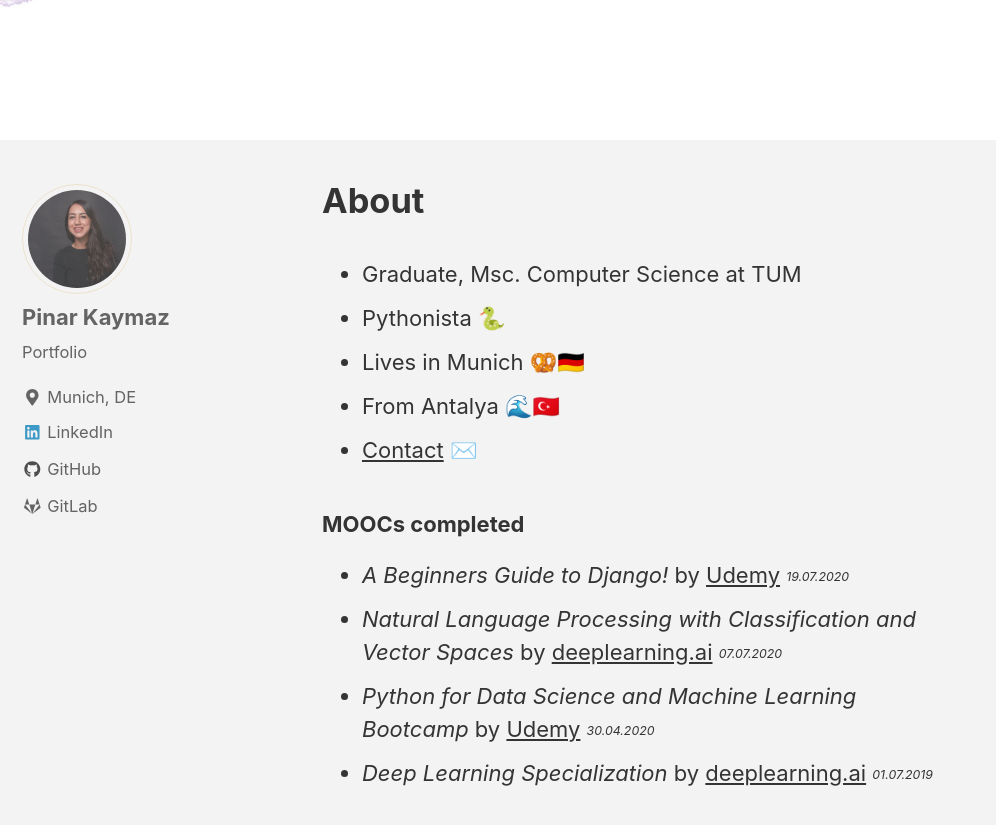
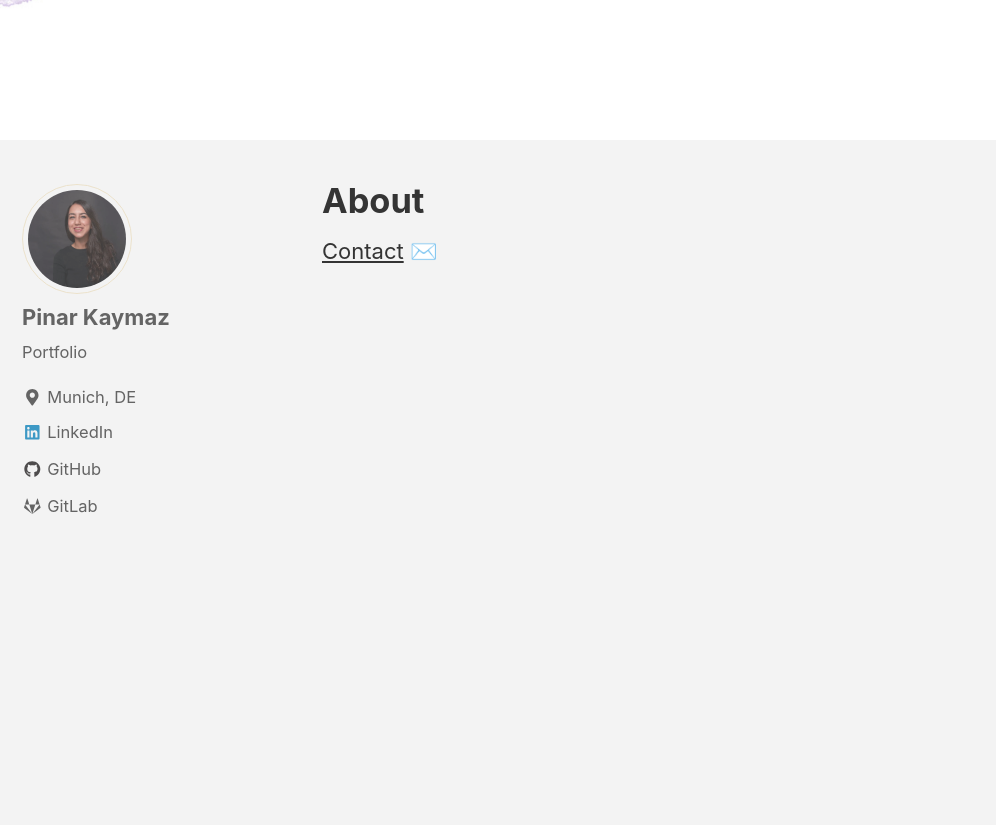
Before and after one commit to pinarkaymaz6/pinarkaymaz6.github.io, a Jekyll site: the page built from _pages/about.md, in a window 1280 px wide and 900 px high, scrolled down 297 px. Shown: the top 825 px of the window, without its empty margins (0-996 px from the left). Built offline with Jekyll 4.4.1, drawn with Linux system fonts in a browser that asks for light colours; nearby versions of some CDN libraries.

```diff
--- a/_pages/about.md
+++ b/_pages/about.md
@@ -5,15 +5,4 @@ header:
   image: "/images/sky_purple.jpg"
 ---
 
-- Graduate, Msc. Computer Science at TUM
-- Pythonista 🐍
-- Lives in Munich 🥨🇩🇪
-- From Antalya 🌊🇹🇷
-- [Contact](mailto:pinarkaymaz6@gmail.com) ✉️
-
-
-### MOOCs completed
-- _A Beginners Guide to Django!_ by [Udemy](https://www.udemy.com/course/introdjango/) <sub><sup>_19.07.2020_<sub><sup>
-- _Natural Language Processing with Classification and Vector Spaces_ by [deeplearning.ai](https://www.coursera.org/learn/classification-vector-spaces-in-nlp) <sub><sup>_07.07.2020_<sub><sup>
-- _Python for Data Science and Machine Learning Bootcamp_ by [Udemy](https://www.udemy.com/course/python-for-data-science-and-machine-learning-bootcamp/) <sub><sup>_30.04.2020_<sub><sup>
-- _Deep Learning Specialization_ by [deeplearning.ai](https://www.coursera.org/specializations/deep-learning) <sub><sup>_01.07.2019_<sub><sup>
+[Contact](mailto:pinarkaymaz6@gmail.com) ✉️
```
Also changed, not shown: _posts/2020-06-28-resources.md (+1 -1 lines), _posts/2020-06-30-recommenders.md (+1 -3 lines), _posts/2020-06-30-snippets.md (+1 -1 lines), _posts/2022-08-09-unconferences.md (added, +68 -0 lines), images/unconferences/cover.jpg (added), images/unconferences/marketplace.jpeg (added), 1 other file.
